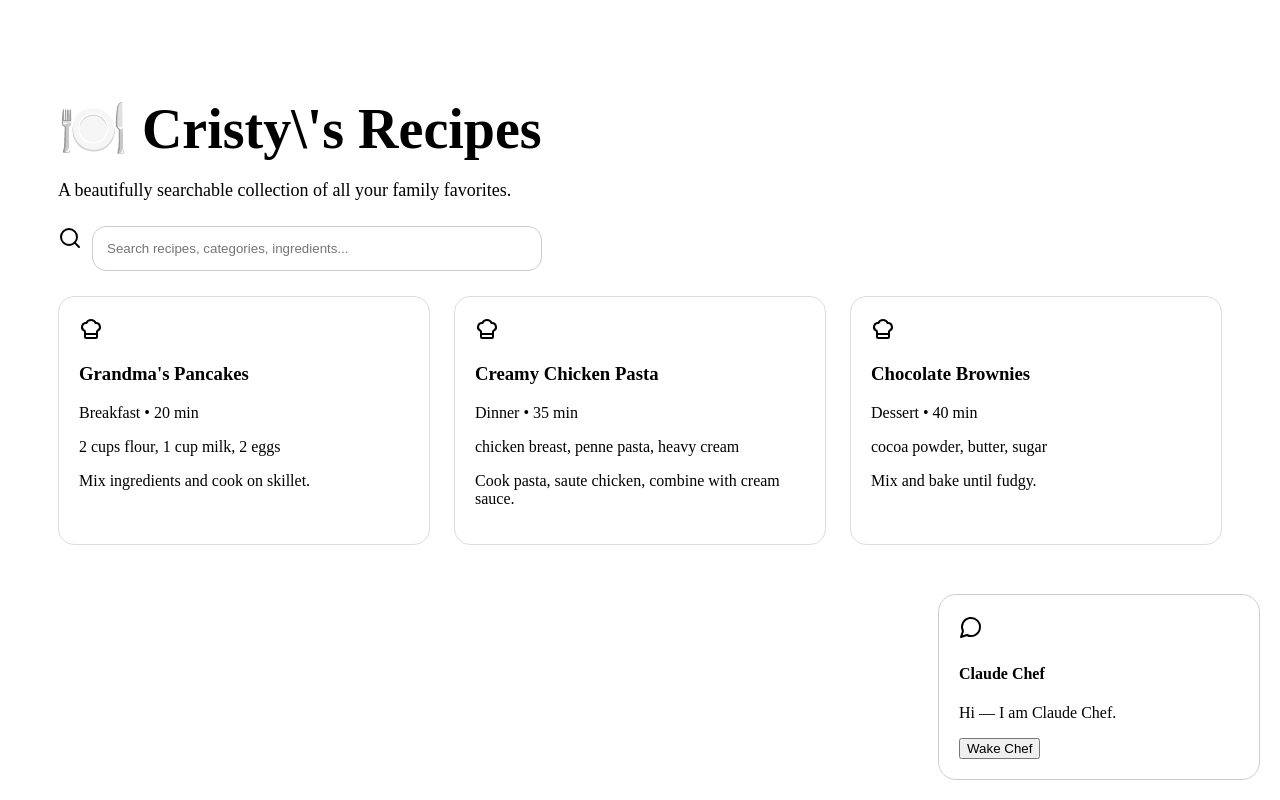
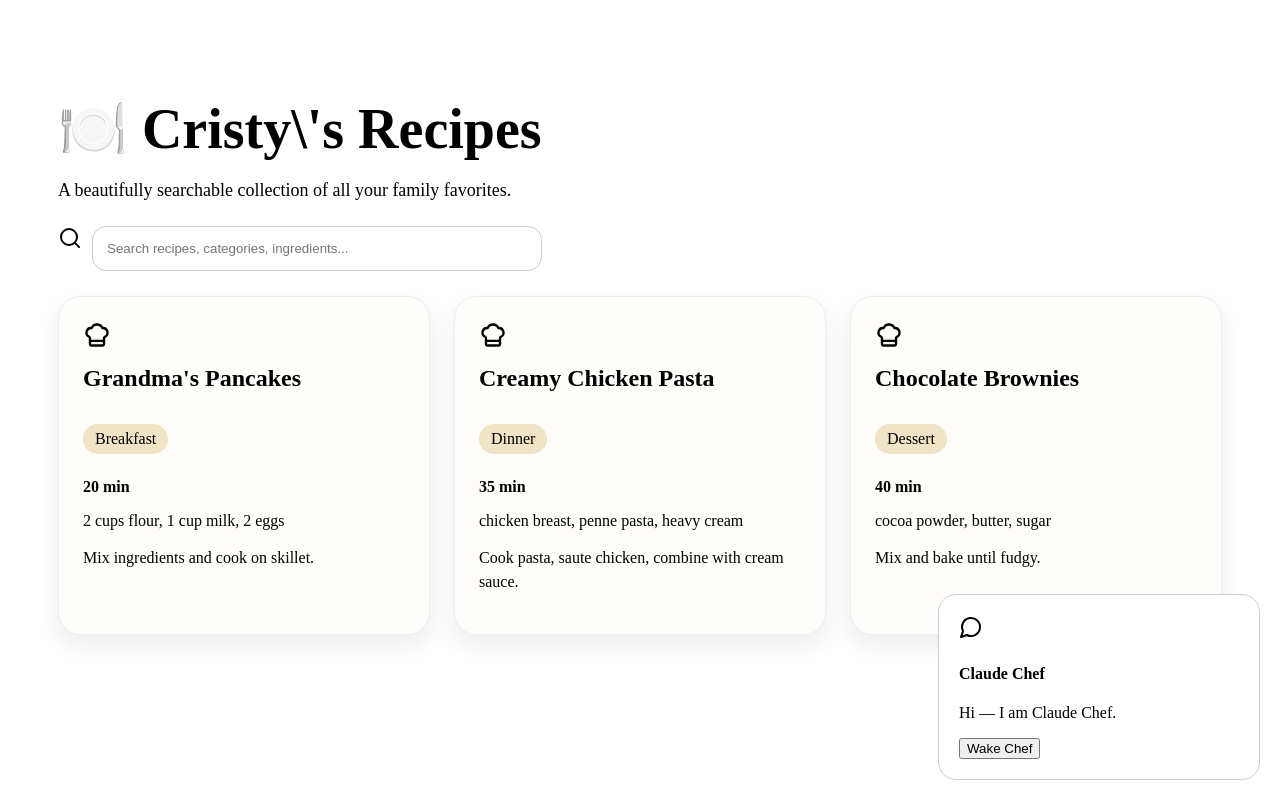
Before and after one commit to rawillia9801/cbook, a Next.js app: page / in a window 1280 px wide. Built offline with nearby package versions, Linux system fonts and the light colour scheme.

Commit message:
Upgrade recipe cards to premium cookbook styling

```diff
--- a/component_recipecard.tsx
+++ b/component_recipecard.tsx
@@ -2,12 +2,13 @@ import { ChefHat } from 'lucide-react';
 
 export default function RecipeCard({recipe}:{recipe:any}){
  return (
-  <div style={{border:'1px solid #ddd',padding:'20px',borderRadius:'16px',background:'#fff'}}>
-   <ChefHat />
-   <h3>{recipe.title}</h3>
-   <p>{recipe.category} • {recipe.time}</p>
+  <div style={{border:'1px solid #eee',padding:'24px',borderRadius:'22px',background:'#fffdf9',boxShadow:'0 10px 24px rgba(0,0,0,0.08)'}}>
+   <ChefHat size={28} />
+   <h3 style={{fontSize:'24px',marginTop:'12px'}}>{recipe.title}</h3>
+   <span style={{display:'inline-block',background:'#f1e3c6',padding:'6px 12px',borderRadius:'20px',margin:'8px 0'}}>{recipe.category}</span>
+   <p><strong>{recipe.time}</strong></p>
    <p>{recipe.ingredients.join(', ')}</p>
-   <p>{recipe.instructions}</p>
+   <p style={{marginTop:'12px',lineHeight:'1.5'}}>{recipe.instructions}</p>
   </div>
  )
 }
```
